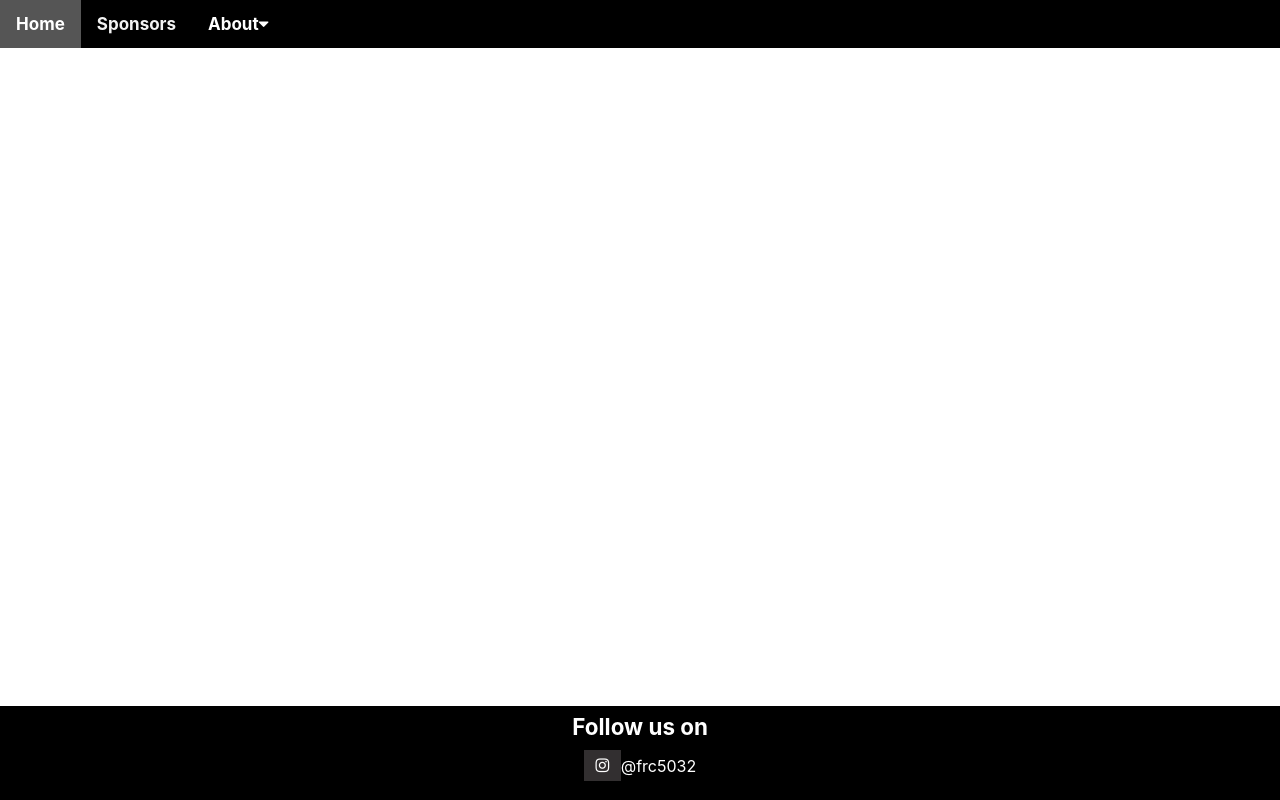
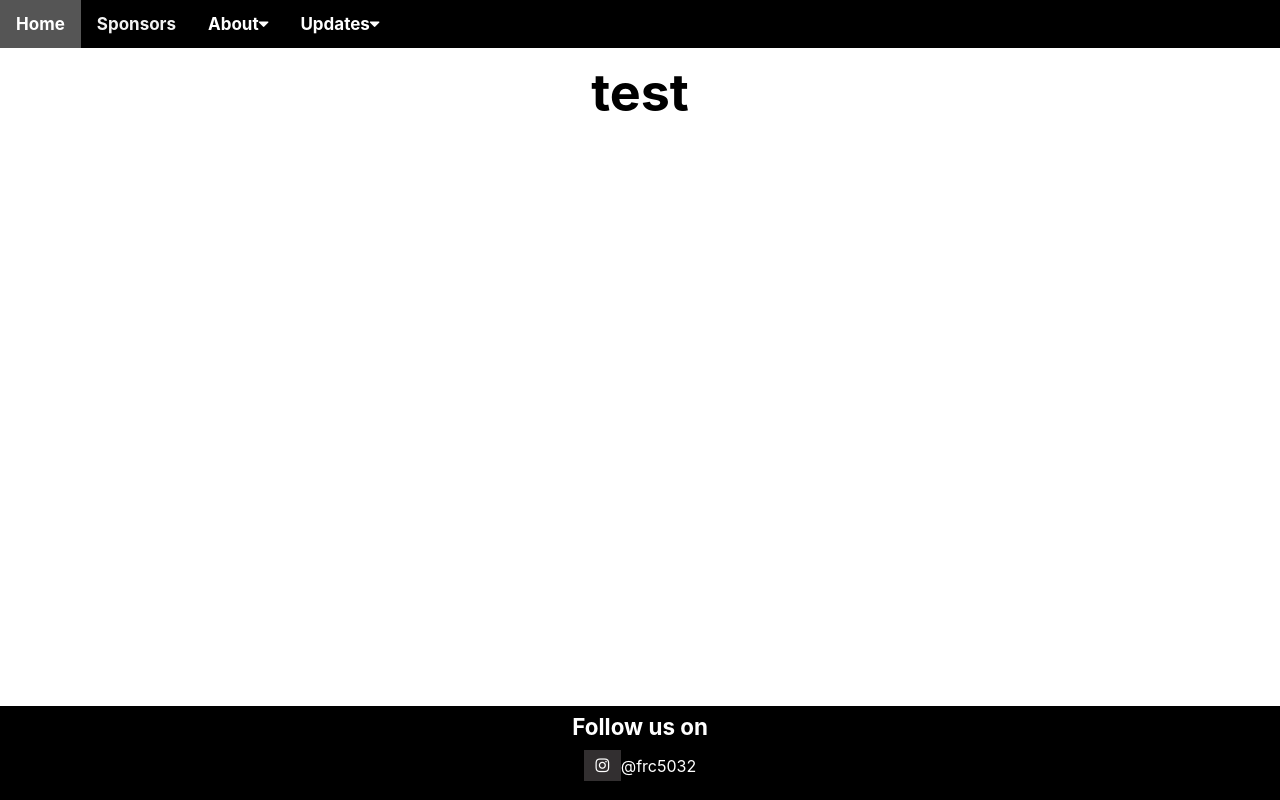
Before and after one commit to ShyavanS/5032-website, a React (Create React App) app: page /calendar in a window 1280 px wide. Built offline with nearby package versions, Linux system fonts and the light colour scheme.

Commit message:
created calendar page and second dropdown for updates

```diff
--- a/src/App.tsx
+++ b/src/App.tsx
@@ -8,6 +8,7 @@ import About from "./pages/about-our-team";
 import WhoWeAre from "./pages/who-we-are";
 import Footer from "./pages/footer";
 import Documents from "./pages/documents";
+import Calendar from "./pages/calendar";
 import { Route } from "react-router-dom";
 
 function App() {
@@ -20,6 +21,7 @@ function App() {
       <Route exact path='/who-we-are' component={WhoWeAre} />
       <Route exact path='/history' component={History} />
       <Route exact path='/documents' component={Documents} />
+      <Route exact path='/calendar' component={Calendar} />
       <Footer />
     </div>
   );
--- /dev/null
+++ b/src/pages/calendar.tsx
@@ -0,0 +1,9 @@
+import React from "react";
+
+function Calendar(){
+  return(
+    <h1>test</h1>
+  );
+}
+
+export default Calendar;
--- a/src/pages/navbar.tsx
+++ b/src/pages/navbar.tsx
@@ -20,6 +20,17 @@ function Navbar() {
           <a href='/history'>History</a>
         </div>
       </div>
+      <div className='dropdown'>
+        <button className='dropbtn'>
+          Updates
+          <i className='fa fa-caret-down'></i>
+        </button>
+        <div className='dropdown-content'>
+          <a href='/calendar'>Calendar</a>
+          <a href='/who-we-are'>Announcements</a>
+          <a href='/history'>Gallery</a>
+        </div>
+      </div>
     </div>
   );
 }
```
Also changed, not shown: src/styles/calendar.css (added), 1 other file (tests, documents, lock files or other folders).
